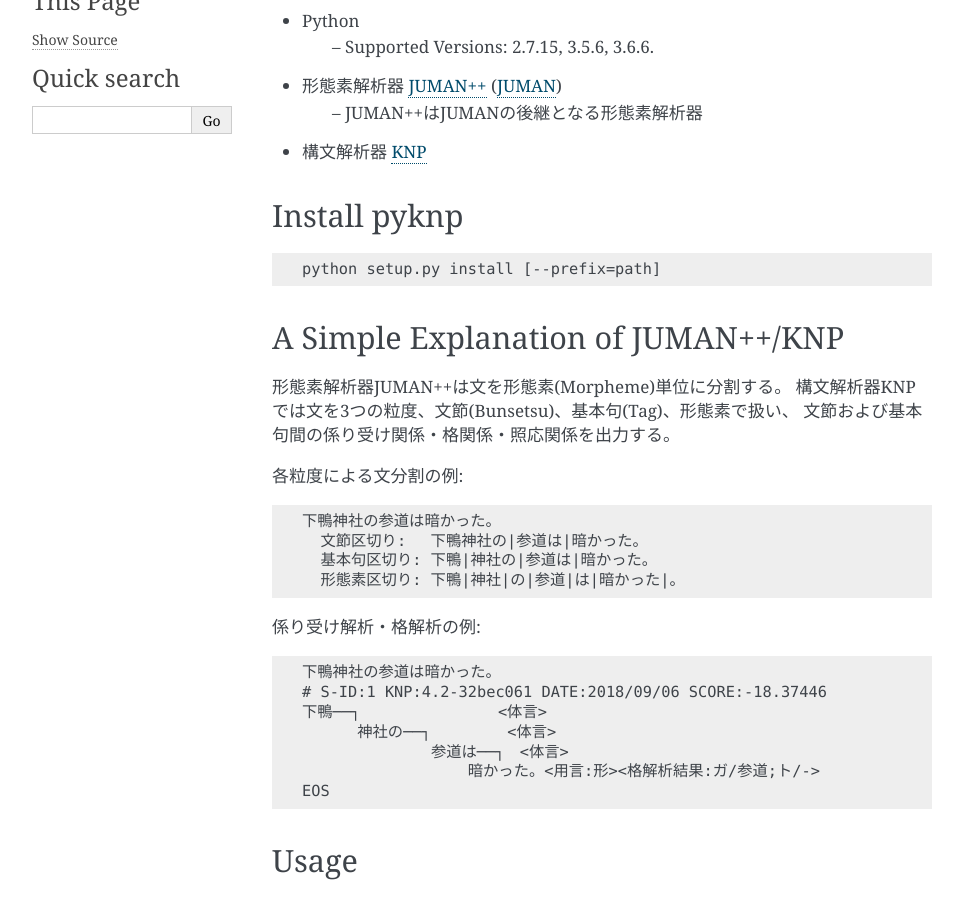
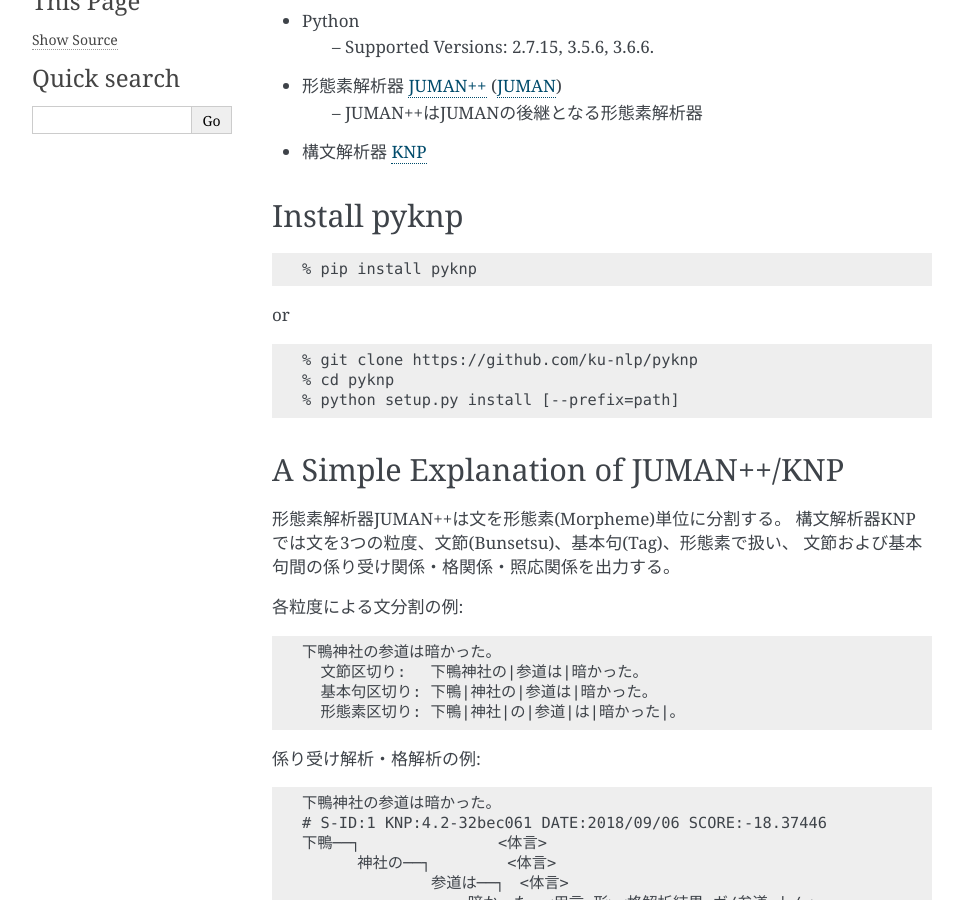
Before and after one commit to ku-nlp/pyknp, a Sphinx documentation site: the page built from docs/index.rst, in a window 1280 px wide and 900 px high, scrolled down 352 px. Shown: the whole window, without its empty margins (148-1111 px from the left). Built offline with Sphinx 7.4.7, drawn with Linux system fonts in a browser that asks for light colours.

Commit message:
Added pip info.

```diff
--- a/docs/index.rst
+++ b/docs/index.rst
@@ -30,7 +30,15 @@
 
 .. code-block:: none
 
-   python setup.py install [--prefix=path]
+    % pip install pyknp
+
+or
+
+.. code-block:: none
+
+    % git clone https://github.com/ku-nlp/pyknp
+    % cd pyknp
+    % python setup.py install [--prefix=path]
 
 
 
```
